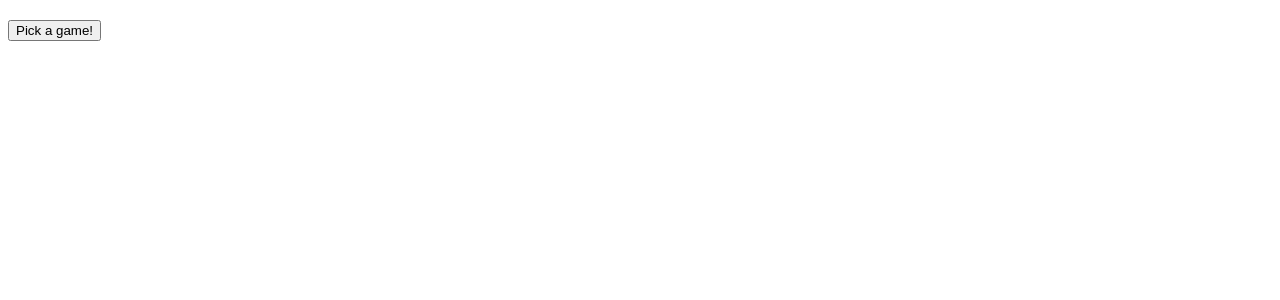
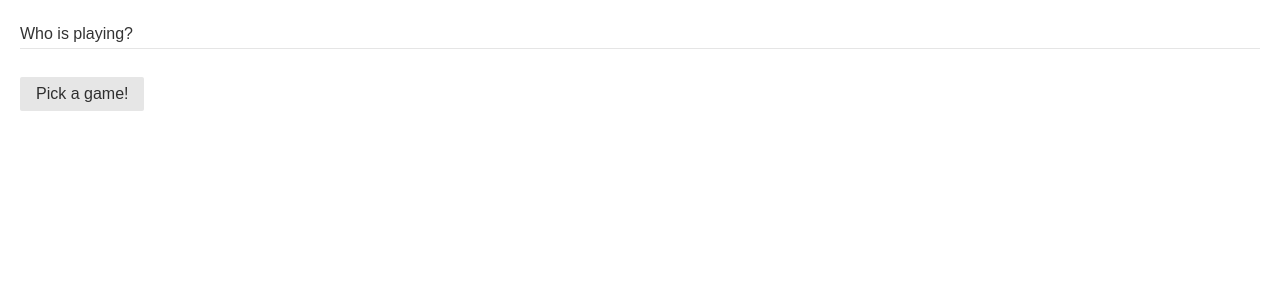
Before and after one commit to ryangoodwin/ryangoodwin.github.io, a Jekyll site: the page WhatShouldIPlay.html, which Jekyll copies as it is, in a window 1280 px wide. Shown: the top 300 px of the page. Built offline with Jekyll 4.4.1, drawn with Linux system fonts in a browser that asks for light colours.

Commit message:
Improve look for mobile
More boars

```diff
--- a/WhatShouldIPlay.html
+++ b/WhatShouldIPlay.html
@@ -1,29 +1,66 @@
 <html>
     <head>
-        <script type="text/javascript" src="./assets/js/GamePicker.js"></script>
+        <script src="./app.js"></script>
+        <link rel="stylesheet" href="https://unpkg.com/purecss@2.1.0/build/pure-min.css" integrity="sha384-yHIFVG6ClnONEA5yB5DJXfW2/KC173DIQrYoZMEtBvGzmf0PKiGyNEqe9N6BNDBH" crossorigin="anonymous">
+        <meta name="viewport" content="width=device-width, initial-scale=1">
         <style>
-            label, button {
-                display: block;
-            }
-
-            button {
-                margin-top : 20px;
-            }
-
-            #game {
-                padding-top: 20px;
-            }
 
             #changePlayers {
                 display : none;
             }
 
+            .checkbox input[type="checkbox"] {
+                display: none;
+            }
+
+            .checkbox label {
+                position: relative;
+                display: inline-block;
+            }
+
+            input + label {
+                z-index: 999;
+            }
+
+            input + label::before {
+                content: "◻";
+            }
+
+            input:checked + label::before {
+                content: "🐗";
+            }
+
+            label, button {
+                font-size: 2em;
+            }
+
+            .main {
+                margin:20px;
+            }
+
+            img {
+                width:100%;
+                height:auto;
+            }
+
+
         </style>
     </head>
     <body>
-        <form id="people"></form>
-        <button id="changePlayers">Change player list</button>
-        <button id="go">Pick a game!</button>
-        <div id="game"></div>
+        <div class="pure-g">
+            <div class="main pure-u-1-1 pure-form-stacked">
+                <form class="pure-form">
+                    <fieldset id="people">
+                        <legend>Who is playing?</legend>
+                    </fieldset>
+                    <fieldset>
+                        <button id="go" class="pure-button">Pick a game!</button>
+                    </fieldset>
+                </form>
+
+                <div id="game"></div>
+            </div>
+        </div>
+
     </body>
 </html>
--- a/assets/js/GamePicker.js
+++ b/assets/js/GamePicker.js
@@ -45,10 +45,11 @@ function extractGames(xml) {
     for(item of items) {
         if(item.getAttribute("subtype") === "boardgame") {
             games.push({
+                id : item.getAttribute("objectid"),
                 name : item.getElementsByTagName("name").item(0).textContent,
                 minPlayers : item.getElementsByTagName("stats").item(0).getAttribute("minplayers"),
                 maxPlayers : item.getElementsByTagName("stats").item(0).getAttribute("maxplayers"),
-                thumbnail : item.getElementsByTagName("thumbnail").item(0).textContent,
+                thumbnail : item.getElementsByTagName("image").item(0).textContent,
             });
         }
     }
@@ -72,7 +73,9 @@ function setupUI(games) {
     const gameButton = document.getElementById("go");
     const playersButton = document.getElementById("changePlayers");
 
-    gameButton.addEventListener("click", () => {
+    gameButton.addEventListener("click", event => {
+        event.preventDefault();
+
         const game = pickGame(games, numPlayers);
 
         const container = document.getElementById("game");
@@ -81,20 +84,18 @@ function setupUI(games) {
         if(game !== undefined) {
             const pre = document.createElement("pre");
             pre.innerHTML = game.name;
+
+            const link = document.createElement("a");
+            link.setAttribute("href", `https://boardgamegeek.com/boardgame/${game.id}`);
+            link.innerHTML = "View on BGG";
+
             container.appendChild(pre);
+            container.appendChild(link);
             container.appendChild(createImage(game.thumbnail));
             gameButton.innerHTML = "Different game";
             document.getElementById("people").style.display = "none";
-            document.getElementById("changePlayers").style.display = "block";
             document.getElementById("game").style.display = "block";
         }
-    });
-
-    playersButton.addEventListener("click", () => {
-        document.getElementById("people").style.display = "block";
-        document.getElementById("changePlayers").style.display = "none";
-        gameButton.innerHTML = "Pick a game";
-        document.getElementById("game").style.display = "none";
     });
 
     function updateNumPlayers() {
@@ -109,6 +110,9 @@ function createImage(thumbnail) {
 }
 
 function createTickBox(name) {
+    const container = document.createElement("div");
+    container.classList.add("checkbox");
+
     const tickbox = document.createElement("input");
     tickbox.type = "checkbox";
     tickbox.name = name;
@@ -116,10 +120,14 @@ function createTickBox(name) {
     tickbox.id = name;
 
     const label = document.createElement("label");
-    label.for = name;
-    label.appendChild(tickbox);
+    label.setAttribute("for", name);
     label.appendChild(document.createTextNode(name));
-    return label;
+
+
+    container.appendChild(tickbox);
+    container.appendChild(label);
+
+    return container;
 }
 
 function createLabel(name) {
```
